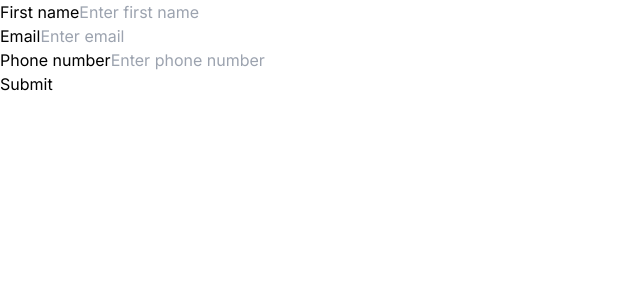
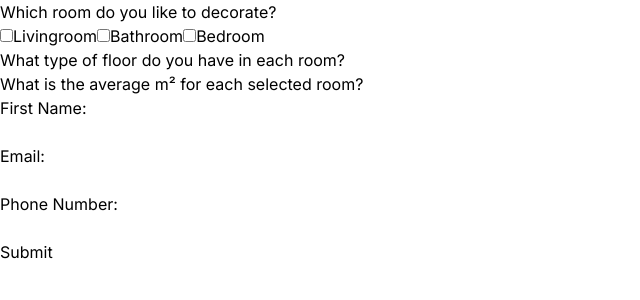
Before and after one commit to GJRKZB/watkostmijninterieur, a Next.js app: page / in a window 1280 px wide. Shown: the top 300 px of the page, without its empty margins (0-640 px from the left). Built offline with nearby package versions, Linux system fonts and the light colour scheme.

Commit message:
add form step logic

```diff
--- a/src/app/components/form/Form.tsx
+++ b/src/app/components/form/Form.tsx
@@ -2,22 +2,58 @@
 
 import React, { useState } from "react";
 import { IFormData } from "@/app/types/types";
+import { FirstStep } from "./first-step/FirstStep";
+import { SecondStep } from "./second-step/SecondStep";
+import { ThirdStep } from "./third-step/ThirdStep";
+import { questions } from "@/app/data/questions";
+import { ContactDetails } from "./contact-details/ContactDetails";
 
 const Form: React.FC = () => {
   const [formData, setFormData] = useState<IFormData>({
     firstName: "",
     email: "",
     phoneNumber: "",
+    choices: [],
   });
 
-  const handleChange = (e: React.ChangeEvent<HTMLInputElement>) => {
+  const handleRoomSelection = (room: string) => {
+    setFormData((prevData) => {
+      const existingRoom = prevData.choices.find((c) => c.room === room);
+      if (existingRoom) {
+        return {
+          ...prevData,
+          choices: prevData.choices.filter((c) => c.room !== room),
+        };
+      } else {
+        return {
+          ...prevData,
+          choices: [...prevData.choices, { room }],
+        };
+      }
+    });
+  };
+
+  const handleFloorSelection = (room: string, floor: string) => {
+    setFormData((prevData) => ({
+      ...prevData,
+      choices: prevData.choices.map((c) =>
+        c.room === room ? { ...c, floor } : c
+      ),
+    }));
+  };
+
+  const handleSizeSelection = (room: string, size: string) => {
+    setFormData((prevData) => ({
+      ...prevData,
+      choices: prevData.choices.map((c) =>
+        c.room === room ? { ...c, size } : c
+      ),
+    }));
+  };
+
+  const handleContactDetails = (e: React.ChangeEvent<HTMLInputElement>) => {
     const { name, value } = e.target;
-    setFormData((prevState) => {
-      return {
-        ...prevState,
-        [name]: value,
-      };
-    });
+    setFormData((prevData) => ({ ...prevData, [name]: value }));
   };
 
   const handleSubmit = (e: React.FormEvent<HTMLFormElement>) => {
@@ -27,39 +63,25 @@ const Form: React.FC = () => {
 
   return (
     <form onSubmit={handleSubmit}>
-      <div>
-        <label htmlFor="name">First name</label>
-        <input
-          type="text"
-          id="firstName"
-          name="firstName"
-          value={formData.firstName}
-          placeholder="Enter first name"
-          onChange={handleChange}
-        />
-      </div>
-      <div>
-        <label htmlFor="email">Email</label>
-        <input
-          type="email"
-          id="email"
-          name="email"
-          value={formData.email}
-          placeholder="Enter email"
-          onChange={handleChange}
-        />
-      </div>
-      <div>
-        <label htmlFor="phoneNumber">Phone number</label>
-        <input
-          type="text"
-          id="phoneNumber"
-          name="phoneNumber"
-          value={formData.phoneNumber}
-          placeholder="Enter phone number"
-          onChange={handleChange}
-        />
-      </div>
+      <FirstStep
+        questions={questions}
+        formData={formData}
+        handleRoomSelection={handleRoomSelection}
+      />
+      <SecondStep
+        questions={questions}
+        formData={formData}
+        handleFloorSelection={handleFloorSelection}
+      />
+      <ThirdStep
+        questions={questions}
+        formData={formData}
+        handleSizeSelection={handleSizeSelection}
+      />
+      <ContactDetails
+        formData={formData}
+        handleContactDetails={handleContactDetails}
+      />
       <button type="submit">Submit</button>
     </form>
   );
--- /dev/null
+++ b/src/app/components/form/contact-details/ContactDetails.tsx
@@ -0,0 +1,45 @@
+import { IFormData } from "@/app/types/types";
+
+interface IContactDetailProps {
+  formData: IFormData;
+  handleContactDetails: (e: React.ChangeEvent<HTMLInputElement>) => void;
+}
+
+export const ContactDetails: React.FC<IContactDetailProps> = ({
+  formData,
+  handleContactDetails,
+}) => {
+  return (
+    <div>
+      <label htmlFor="firstName">First Name:</label>
+      <br />
+      <input
+        type="text"
+        name="firstName"
+        id="firstName"
+        onChange={handleContactDetails}
+        value={formData.firstName}
+      />
+      <br />
+      <label htmlFor="email">Email:</label>
+      <br />
+      <input
+        type="email"
+        name="email"
+        id="email"
+        onChange={handleContactDetails}
+        value={formData.email}
+      />
+      <br />
+      <label htmlFor="phoneNumber">Phone Number:</label>
+      <br />
+      <input
+        type="tel"
+        name="phoneNumber"
+        id="phoneNumber"
+        onChange={handleContactDetails}
+        value={formData.phoneNumber}
+      />
+    </div>
+  );
+};
--- /dev/null
+++ b/src/app/components/form/first-step/FirstStep.tsx
@@ -0,0 +1,29 @@
+import { IFormData, IQuestionItem } from "@/app/types/types";
+
+interface IFirstStepProps {
+  questions: IQuestionItem[];
+  formData: IFormData;
+  handleRoomSelection: (room: string) => void;
+}
+
+export const FirstStep: React.FC<IFirstStepProps> = ({
+  questions,
+  formData,
+  handleRoomSelection,
+}) => {
+  return (
+    <div>
+      <h2>{questions[0].text}</h2>
+      {questions[0].options.map((room) => (
+        <label key={room}>
+          <input
+            type="checkbox"
+            checked={formData.choices.some((c) => c.room === room)}
+            onChange={() => handleRoomSelection(room)}
+          />
+          {room}
+        </label>
+      ))}
+    </div>
+  );
+};
--- /dev/null
+++ b/src/app/components/form/second-step/SecondStep.tsx
@@ -0,0 +1,34 @@
+import { IFormData, IQuestionItem } from "@/app/types/types";
+
+interface ISecondStepProps {
+  questions: IQuestionItem[];
+  formData: IFormData;
+  handleFloorSelection: (room: string, floor: string) => void;
+}
+
+export const SecondStep: React.FC<ISecondStepProps> = ({
+  questions,
+  formData,
+  handleFloorSelection,
+}) => {
+  return (
+    <div>
+      <h2>{questions[1].text}</h2>
+      {formData.choices.map((choice) => (
+        <div key={choice.room}>
+          <h3>{choice.room}</h3>
+          {questions[1].options.map((floor) => (
+            <label key={floor}>
+              <input
+                type="checkbox"
+                checked={choice.floor === floor}
+                onChange={() => handleFloorSelection(choice.room, floor)}
+              />
+              {floor}
+            </label>
+          ))}
+        </div>
+      ))}
+    </div>
+  );
+};
--- /dev/null
+++ b/src/app/components/form/third-step/ThirdStep.tsx
@@ -0,0 +1,34 @@
+import { IFormData, IQuestionItem } from "@/app/types/types";
+
+interface IThirdStepProps {
+  questions: IQuestionItem[];
+  formData: IFormData;
+  handleSizeSelection: (room: string, size: string) => void;
+}
+
+export const ThirdStep: React.FC<IThirdStepProps> = ({
+  questions,
+  formData,
+  handleSizeSelection,
+}) => {
+  return (
+    <div>
+      <h2>{questions[2].text}</h2>
+      {formData.choices.map((choice) => (
+        <div key={choice.room}>
+          <h3>{choice.room}</h3>
+          {questions[2].options.map((size) => (
+            <label key={size}>
+              <input
+                type="checkbox"
+                checked={choice.size === size}
+                onChange={() => handleSizeSelection(choice.room, size)}
+              />
+              {size}
+            </label>
+          ))}
+        </div>
+      ))}
+    </div>
+  );
+};
--- /dev/null
+++ b/src/app/data/questions.ts
@@ -0,0 +1,22 @@
+import { IQuestionItem } from "../types/types";
+export const questions: IQuestionItem[] = [
+  {
+    id: 1,
+    text: "Which room do you like to decorate?",
+    options: ["Livingroom", "Bathroom", "Bedroom"],
+  },
+  {
+    id: 2,
+    text: "What type of floor do you have in each room?",
+    options: ["Hardwood", "Carpet", "Tile"],
+  },
+  {
+    id: 3,
+    text: "What is the average m² for each selected room?",
+    options: [
+      "Small (15 m² - 20 m²)",
+      "Mid-sized (20 m² - 30 m²)",
+      "Big (30 m² - 50 m²)",
+    ],
+  },
+];
```
Also changed, not shown: src/app/types/types.ts (+13 -0 lines).
